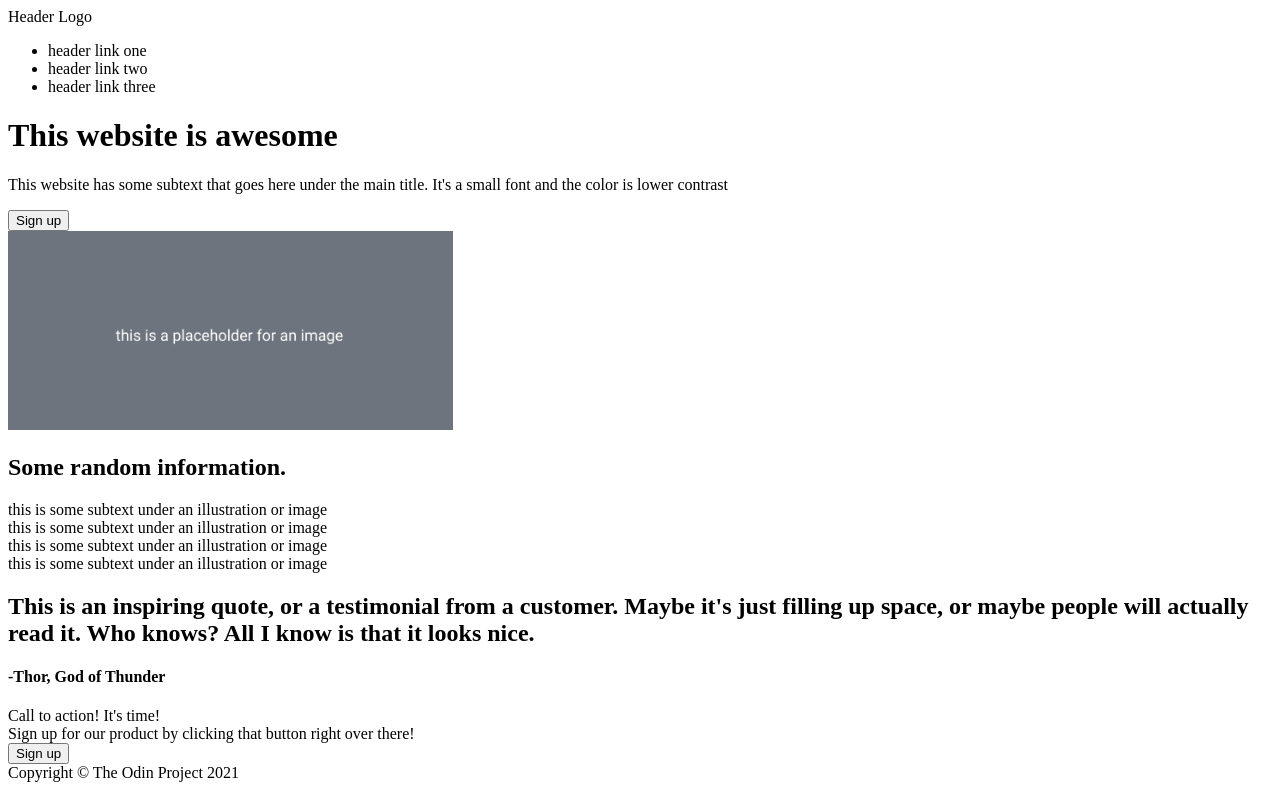
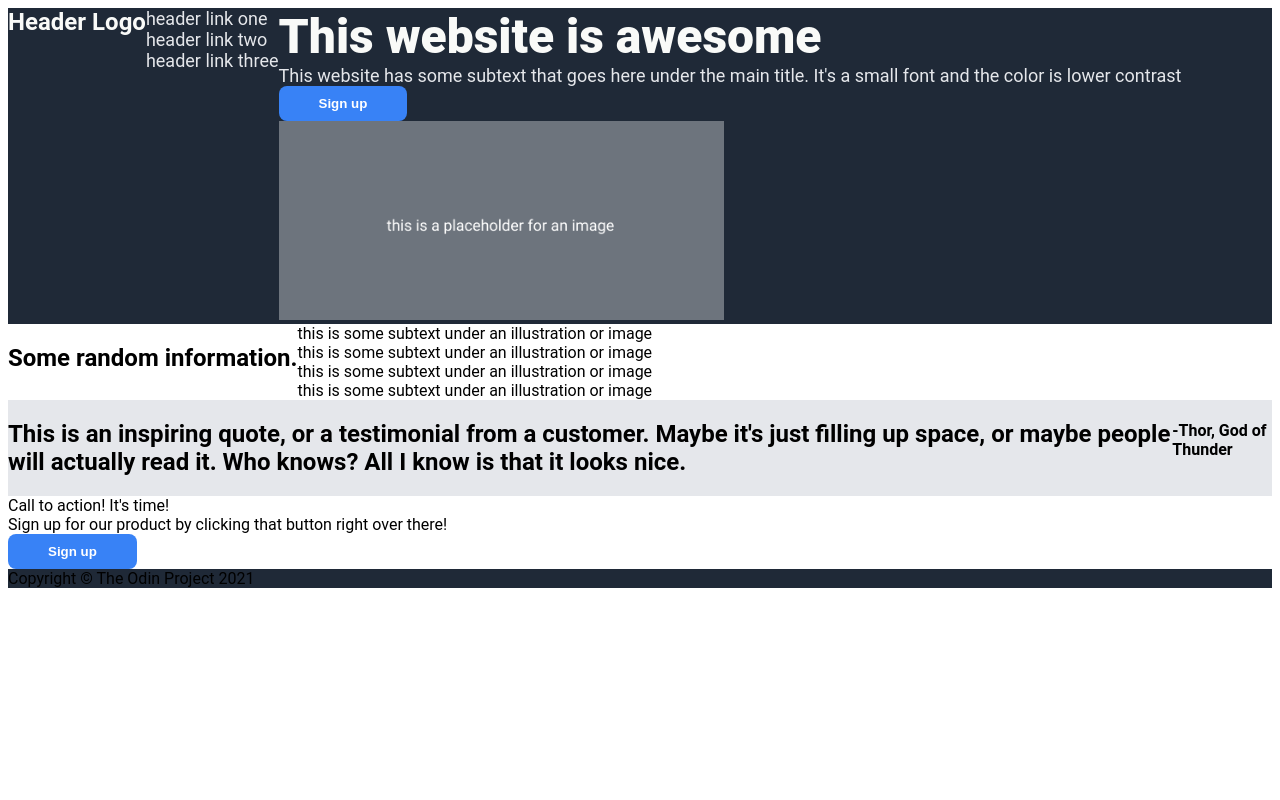
Before and after one commit to CreepetPer/landing-page, a plain HTML site: page index.html in a window 1280 px wide. Drawn offline with Linux system fonts and the light colour scheme.

Commit message:
Add initial CSS, add favicon, edit HTML structure

```diff
--- a/index.html
+++ b/index.html
@@ -1,6 +1,7 @@
 <!DOCTYPE html>
 <html lang="en">
 <head>
+    <link rel="icon" href="./images/favicon.ico">
     <link rel="stylesheet" href="./styles.css">
     <meta charset="UTF-8">
     <meta name="viewport" content="width=device-width, initial-scale=1.0">
@@ -12,10 +13,10 @@
 
         <div class="header">
             <div id="header-logo">Header Logo</div>
-            <ul>
-                <li>header link one</li>
-                <li>header link two</li>
-                <li>header link three</li>
+            <ul class="links">
+                <li><a href="#">header link one</a></li>
+                <li><a href="#">header link two</a></li>
+                <li><a href="#">header link three</a></li>
             </ul>
         </div>
 
@@ -68,7 +69,7 @@
                 <div class="header">Call to action! It's time!</div>
                 <div class="description">Sign up for our product by clicking that button right over there!</div>
             </div>
-            <button>Sign up</button>
+            <button id="call-to-action">Sign up</button>
         </div>
     </div>
 
--- a/styles.css
+++ b/styles.css
@@ -0,0 +1,85 @@
+* {
+    box-sizing: border-box;
+}
+
+body {
+    font-family: Roboto, Verdana, sans-serif;
+    display: flex;
+    flex-flow: column nowrap;
+}
+
+body > div {
+    display: flex;
+}
+
+.section-1 {
+    background-color: #1F2937;
+}
+
+.section-2 {
+    background-color: white;
+}
+
+.section-3 {
+    background-color: #E5E7EB;
+}
+
+.section-4 {
+    background-color: white;
+}
+
+footer {
+    background-color: #1F2937;
+}
+
+.header {
+    display: flex;
+}
+
+#header-logo {
+    font-size: 24px;
+    color: #F9FAF8;
+    font-weight: bold;
+}
+
+ul.links {
+    list-style-type: none;
+    margin: 0;
+    padding: 0;
+}
+
+a {
+    font-size: 18px;
+    color: #E5E7EB;
+    text-decoration: none;
+}
+
+a:hover {
+    text-decoration: underline;
+}
+
+.description > h1 {
+    font-size: 48px;
+    color: #F9FAF8;
+    font-weight: 900;
+    margin: 0;
+}
+
+.description > p {
+    font-size: 18px;
+    color: #E5E7EB;
+    margin: 0;
+}
+
+button {
+    background-color: #3882F6;
+    color: white;
+    font-weight: bold;
+    border: none;
+    border-radius: 8px;
+    padding: 10px 40px;
+}
+
+button#call-to-action {
+    border: 3px white;
+}
```
Also changed, not shown: images/favicon.ico (added).
